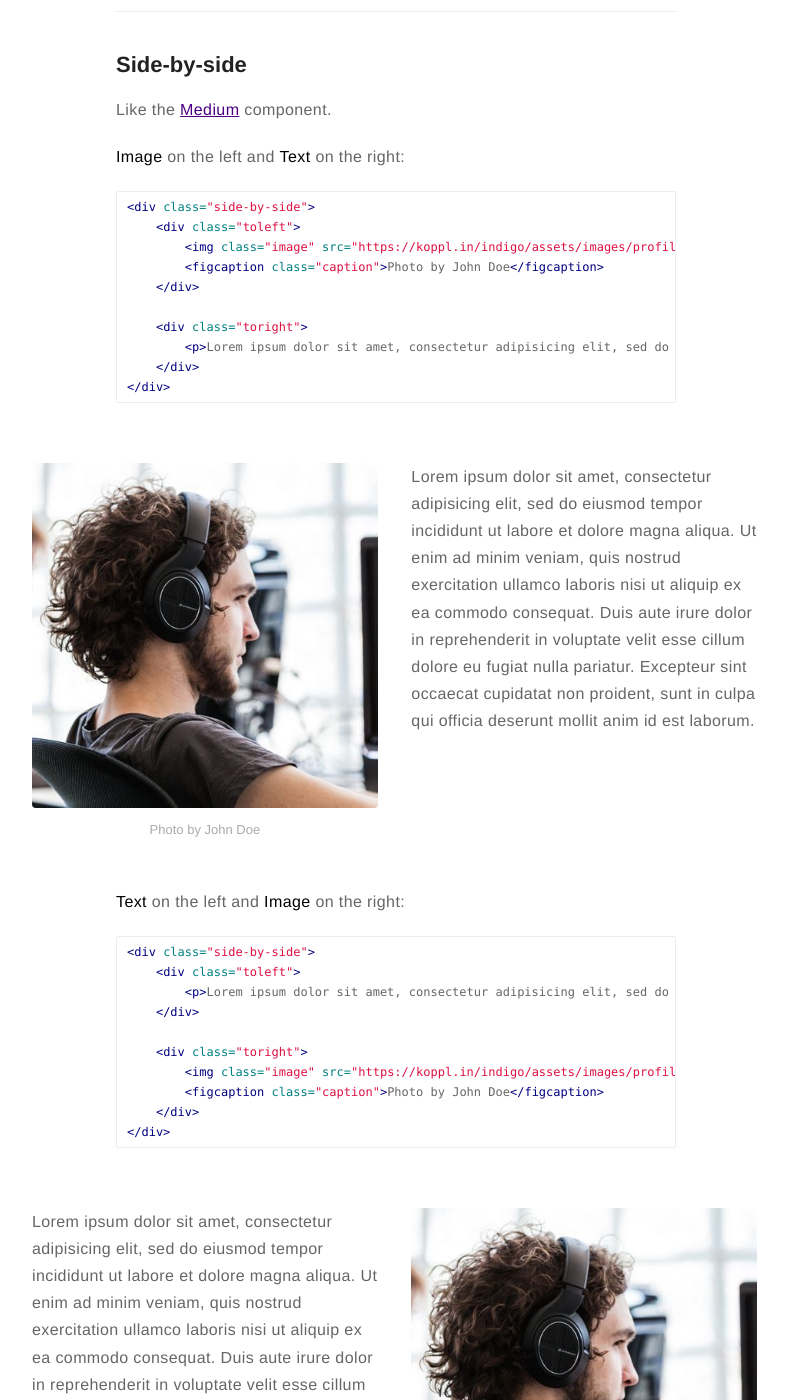
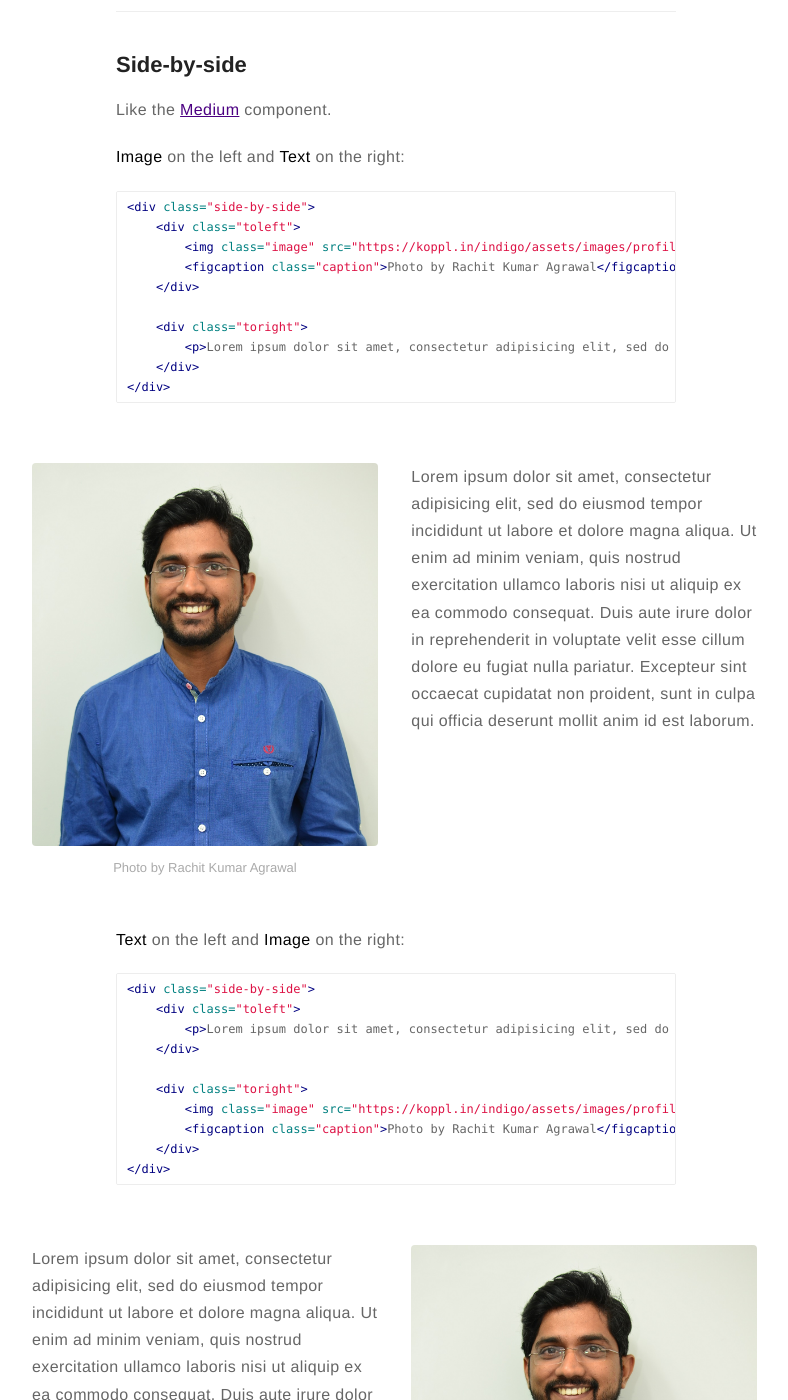
Before and after one commit to rachitagrawal/rachitagrawal.github.io, a Jekyll site: the page built from _posts/2015-02-24-markdown-extra-components.markdown, in a window 1280 px wide and 1400 px high, scrolled down 1088 px. Shown: the whole window, without its empty margins (244-1032 px from the left). Built offline with Jekyll 4.4.1, drawn with Linux system fonts in a browser that asks for light colours; comment, search, counter and statistics services are not loaded; some of the changed text lies outside the part shown.

Commit message:
Update name and picture

```diff
--- /dev/null
+++ b/Gemfile
@@ -0,0 +1,5 @@
+source 'http://rubygems.org'
+
+gem 'github-pages'
+gem 'html-proofer'
+gem 'jekyll-admin'
--- /dev/null
+++ b/_config-dev.yml
@@ -0,0 +1,3 @@
+# For local testing, run:
+# bundle exec jekyll serve --config _config.yml,_config-dev.yml
+url: http://localhost:4000
--- a/_config.yml
+++ b/_config.yml
@@ -1,5 +1,5 @@
 # main text of home
-name: John Doe
+name: Rachit Kumar Agrawal
 bio: A Man who travels the world eating noodles
 
 # twitter summary info
@@ -55,8 +55,8 @@ email: myemail@gmail.com
 
 authors:
     johndoe:
-        name: John Doe
-        bio: A Man who travels the world eating noodles
+        name: Rachit Kumar Agrawal
+        bio: Deep Learning Researcher
         external-image: false
         picture: assets/images/profile.jpg
         twitter: johndoe
--- a/_posts/2015-02-24-markdown-extra-components.markdown
+++ b/_posts/2015-02-24-markdown-extra-components.markdown
@@ -55,7 +55,7 @@ Like the [Medium](https://medium.com/) component.
 <div class="side-by-side">
     <div class="toleft">
         <img class="image" src="{{ site.url }}/{{ site.picture }}" alt="Alt Text">
-        <figcaption class="caption">Photo by John Doe</figcaption>
+        <figcaption class="caption">Photo by Rachit Kumar Agrawal</figcaption>
     </div>
 
     <div class="toright">
@@ -67,7 +67,7 @@ Like the [Medium](https://medium.com/) component.
 <div class="side-by-side">
     <div class="toleft">
         <img class="image" src="{{ site.url }}/{{ site.picture }}" alt="Alt Text">
-        <figcaption class="caption">Photo by John Doe</figcaption>
+        <figcaption class="caption">Photo by Rachit Kumar Agrawal</figcaption>
     </div>
 
     <div class="toright">
@@ -85,7 +85,7 @@ Like the [Medium](https://medium.com/) component.
 
     <div class="toright">
         <img class="image" src="{{ site.url }}/{{ site.picture }}" alt="Alt Text">
-        <figcaption class="caption">Photo by John Doe</figcaption>
+        <figcaption class="caption">Photo by Rachit Kumar Agrawal</figcaption>
     </div>
 </div>
 {% endhighlight %}
@@ -97,7 +97,7 @@ Like the [Medium](https://medium.com/) component.
 
     <div class="toright">
         <img class="image" src="{{ site.url }}/{{ site.picture }}" alt="Alt Text">
-        <figcaption class="caption">Photo by John Doe</figcaption>
+        <figcaption class="caption">Photo by Rachit Kumar Agrawal</figcaption>
     </div>
 </div>
 
--- a/_posts/2016-02-24-markdown-common-elements.markdown
+++ b/_posts/2016-02-24-markdown-common-elements.markdown
@@ -145,11 +145,11 @@ Markdown can also contain images. I'll need to add something here sometime.
 
 {% highlight raw %}
 ![Markdowm Image][/image/url]
-<figcaption class="caption">Photo by John Doe</figcaption>
+<figcaption class="caption">Photo by Rachit Kumar Agrawal</figcaption>
 {% endhighlight %}
 
 ![Markdowm Image][6]
-<figcaption class="caption">Photo by John Doe</figcaption>
+<figcaption class="caption">Photo by Rachit Kumar Agrawal</figcaption>
 
 *Bigger Images*?
 
--- /dev/null
+++ b/robots.txt
@@ -0,0 +1,2 @@
+User-agent: *
+Disallow:
```
Also changed, not shown: FAQ.md (added, +9 -0 lines), about.md (added, +46 -0 lines), blog/index.html (added, +29 -0 lines), projects.html (added, +16 -0 lines), tags.html (added, +49 -0 lines), LICENSE.txt (added), README.md (added), assets/images/profile.jpg, 2 other files.
